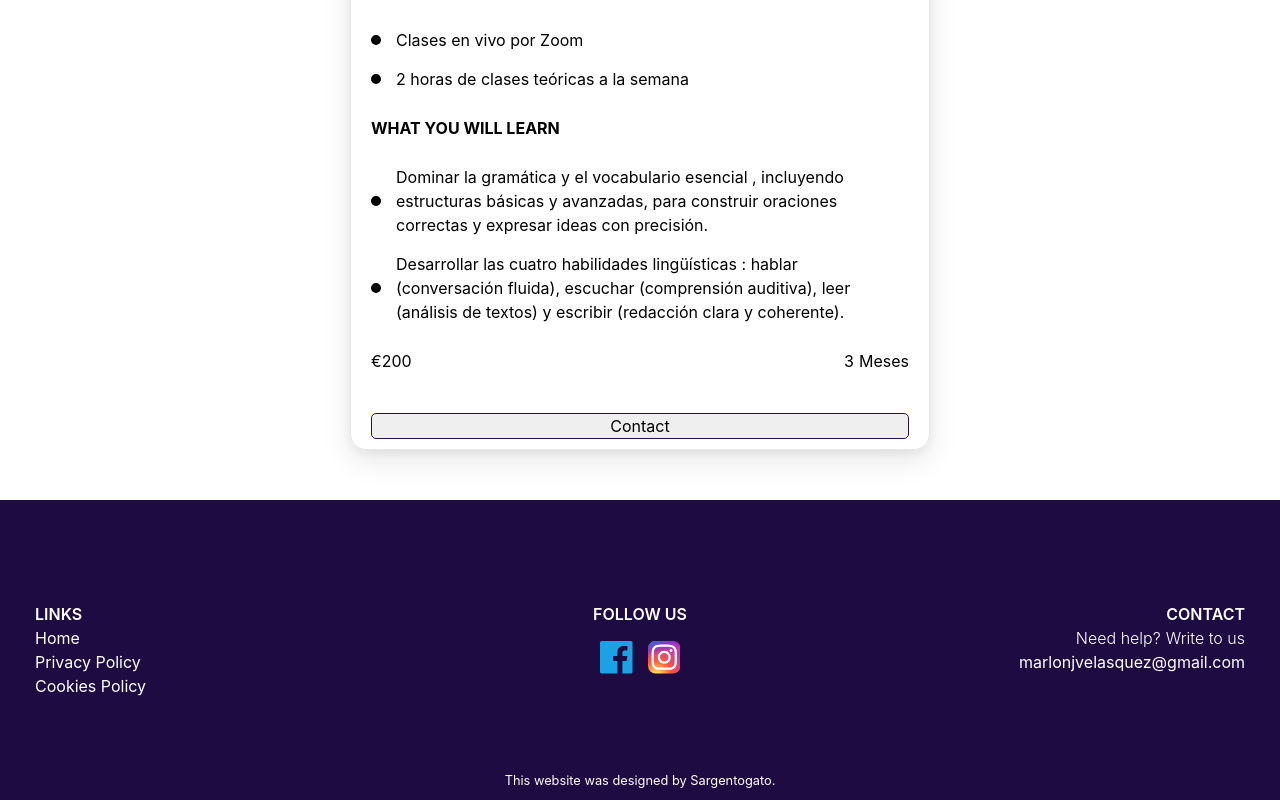
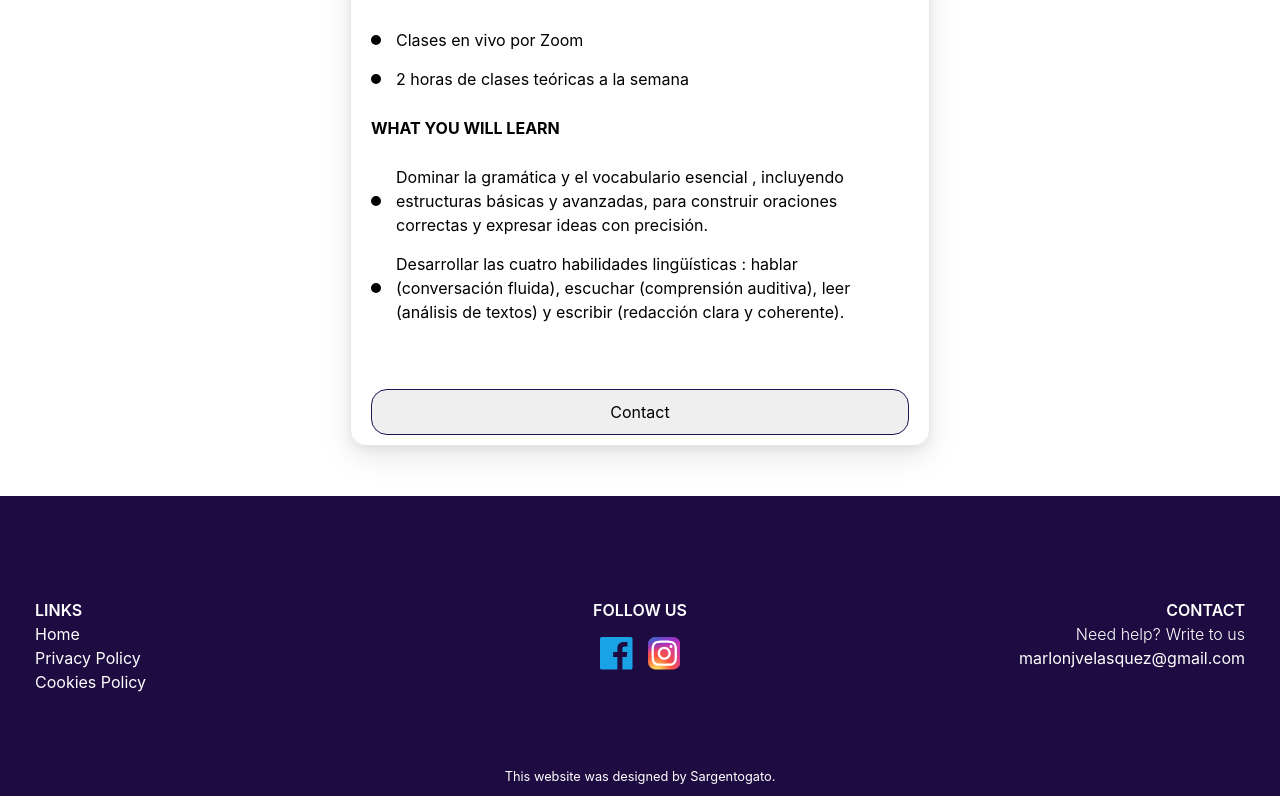
Before and after one commit to sargentogato/laguagues-web, a Vue app: page /#/german-courses in a window 1280 px wide. Shown: the part 1590-2390 px from the top of the page. Built offline with nearby package versions, Linux system fonts and the light colour scheme; the HTML template or start-up script is replaced by a standard one.

Commit message:
refactor CardCourses, delete the slot to encapsulate the componente and meke it clever to avoid the parente pass and configurate it Same for MethodComponent GermanCourses, refactor to avoid pass things trough slots

```diff
--- a/src/components/cards/CardCoursesPack.vue
+++ b/src/components/cards/CardCoursesPack.vue
@@ -1,18 +1,39 @@
 <script setup lang="ts">
+  // 1. ¡AHORA IMPORTA EL ÁTOMO!
   import TitlesParagraph from '@/components/sharedComponents/TitlesParagraph.vue';
 import type { PropType } from 'vue';
 
-const props = defineProps({
+interface LearningItems {
+  messages: string[]
+}
+
+  const props = defineProps({
+    title: {
+      type:     Array as PropType<string[]>,
+      required: true,
+    },
+    includedTitle: {
+      type:     Array as PropType<string[]>,
+      required: true,
+    },
+    learnTitle: {
+      type:     Array as PropType<string[]>,
+      required: true,
+    },
+    contactButtonText: {
+      type:     String,
+      required: true,
+    },
     srcImage: {
       type:     String,
       required: true,
     },
     includedItems: {
-      type:     Array as PropType<{ messages: string[] }[]>,
+      type:     Array as PropType<LearningItems[]>,
       required: true,
     },
     learnItems: {
-      type:     Array as PropType<{ messages: string[] }[]>,
+      type:     Array as PropType<LearningItems[]>,
       required: true,
     },
     timeNumber: {
@@ -34,14 +55,27 @@ const props = defineProps({
   <article class="package__box card">
     <figure class="package__image">
       <img
-        :src=srcImage
+        :src="srcImage"
         alt="Language Team"
       />
     </figure>
     <div class="package__info">
       <div class="package__info-box">
-
-        <slot name="title"></slot>
+        <TitlesParagraph
+          tag="h3"
+          :texts="title"
+          text-color="black"
+          font-weight="bold"
+          text-transform="uppercase"
+          class="package__title"
+        />
+        <TitlesParagraph
+          tag="h4"
+          :texts="includedTitle"
+          text-color="black"
+          font-weight="bold"
+          text-transform="uppercase"
+        />
 
         <ul class="package__includes">
           <li
@@ -61,7 +95,13 @@ const props = defineProps({
           </li>
         </ul>
 
-        <slot name="learnTitle"></slot>
+        <TitlesParagraph
+          tag="h4"
+          :texts="learnTitle"
+          text-color="black"
+          font-weight="bold"
+          text-transform="uppercase"
+        />
 
         <ul class="package__learn">
           <li
@@ -81,17 +121,10 @@ const props = defineProps({
           </li>
         </ul>
 
-        <div class="package__pricing">
-          <div class="package__price-box">
-            <span class="package__price-amount">€{{ price }}</span>
-            <div class="package__price-period">
-              <span class="package__time">{{ timeNumber }}</span>
-              <span class="package__period">{{ timeText }}</span>
-            </div>
-          </div>
-        </div>
+        <div class="package__pricing"></div>
+
         <div class="package__actions">
-          <slot name="actions"></slot>
+          <button class="package__contact">{{ $t(contactButtonText) }}</button>
         </div>
       </div>
     </div>
@@ -110,8 +143,15 @@ const props = defineProps({
     padding: 10px 20px;
   }
 
-  :deep(.package__title) {
+  .package__title {
     font-size: var(--title-package-card);
+  }
+
+  .package__contact {
+    width: 100%;
+    border-radius: 5px;
+    border: 1px solid var(--tertiary-color);
+    padding: var(--padding-buttons);
   }
 
   .package__includes,
--- a/src/components/packagesCourses/MethodComponent.vue
+++ b/src/components/packagesCourses/MethodComponent.vue
@@ -1,11 +1,58 @@
-<script setup lang="ts"></script>
+<script setup lang="ts">
+// 1. ¡El hijo ahora importa el átomo!
+import TitlesParagraph from '@/components/sharedComponents/TitlesParagraph.vue';
+import type { PropType } from 'vue';
+
+// 2. Define las props para recibir los datos
+defineProps({
+  mainTitle: {
+    type:     Array as PropType<string[]>,
+    required: true,
+  },
+  highlightedTitles: {
+    type: Array as PropType<string[]>,
+  },
+  subtitle: {
+    type:     Array as PropType<string[]>,
+    required: true,
+  },
+});
+
+// 3. El hijo ahora DEFINE sus propios estilos base
+const lineHeightTitles = '1';
+const fontFamily =
+  "ui-sans-serif, system-ui, sans-serif, 'Apple Color Emoji', 'Segoe UI Emoji', 'Segoe UI Symbol', 'Noto Color Emoji'";
+</script>
 
 <template>
   <div class="metod">
     <div class="metod__box">
-      <slot name="title"></slot>
+
+      <TitlesParagraph
+        tag="h1"
+        :texts="mainTitle"
+        text-color="white"
+        font-weight="bold"
+        :font-family="fontFamily"
+        :line-height="lineHeightTitles"
+      />
+
+      <TitlesParagraph
+        v-for="(title, index) in highlightedTitles"
+        :key="index"
+        tag="h1"
+        :texts="[title]" text-color="#FFCC33"
+        font-weight="bold"
+        :font-family="fontFamily"
+        :line-height="lineHeightTitles"
+      />
+
       <div class="metod__subtitle">
-        <slot name="subtitle"></slot>
+        <TitlesParagraph
+          tag="p"
+          :texts="subtitle"
+          :font-family="fontFamily"
+        />
       </div>
     </div>
   </div>
--- a/src/views/courses/GermanCourses.vue
+++ b/src/views/courses/GermanCourses.vue
@@ -2,17 +2,15 @@
   import CardCoursesPack from '@/components/cards/CardCoursesPack.vue';
 import MethodComponent from '@/components/packagesCourses/MethodComponent.vue';
 import MethodFeatureBoxes from '@/components/packagesCourses/MethodFeatureBoxes.vue';
-import TitlesParagraph from '@/components/sharedComponents/TitlesParagraph.vue';
 import { ref } from 'vue';
 
-  const lineHeightTitles = '1';
-
-  //fuente para los títulos
-  const fontFamily =
-    "ui-sans-serif, system-ui, sans-serif, 'Apple Color Emoji', 'Segoe UI Emoji', 'Segoe UI Symbol', 'Noto Color Emoji'";
+  const mainTitle = ['Con el Método Mengel®:'];
+  const highlightedTitles = ['el idioma se ordena, y tú', 'también'];
+  const subtitle = [
+    'Cuando el alemán deja de ser un caos y se convierte en un camino lógico y motivador',
+  ];
 
   const featuresData = ref([
-  // Caja 1: Usa un icono por defecto para todos
     {
       title:    ['💡 ¿Qué lo hace diferente?'],
       subtitle: [
@@ -28,8 +26,10 @@ const featuresData = ref([
     },
     // Caja 2: Usa otro icono por defecto
     {
-    title:       ['✅ ¿Por qué elegirnos?'],
-    subtitle:    ['Frente a métodos genéricos que te dejan solo, el nuestro es un sistema único que te acompaña, te organiza y se enfoca en que entiendas de verdad:'],
+      title:    ['✅ ¿Por qué elegirnos?'],
+      subtitle: [
+        'Frente a métodos genéricos que te dejan solo, el nuestro es un sistema único que te acompaña, te organiza y se enfoca en que entiendas de verdad:',
+      ],
       defaultIcon: '✔️', // Icono por defecto para esta caja
       texts:       [
         { text: 'Método único, desarrollado especialmente para hispanohablantes' },
@@ -41,9 +41,11 @@ const featuresData = ref([
     },
     // Caja 3: Mezcla iconos por defecto y específicos
     {
-    title:       ['🧩 Como un puzle perfecto'],
-    subtitle:    ['Cada pieza en su lugar correcto. Cada regla con su momento. Cada paso con su propósito.'],
-    defaultIcon: '🔹',  // Icono por defecto para esta caja
+      title:    ['🧩 Como un puzle perfecto'],
+      subtitle: [
+        'Cada pieza en su lugar correcto. Cada regla con su momento. Cada paso con su propósito.',
+      ],
+      defaultIcon: '🔹', // Icono por defecto para esta caja
       texts:       [
         { text: 'Resultado: seguridad y autonomía durante el aprendizaje' },
         { text: 'Aquí no te lanzamos al alemán, te llevamos de la mano...' },
@@ -91,85 +93,26 @@ const featuresData = ref([
 </script>
 
 <template>
-  <MethodComponent>
-    <template #title>
-      <TitlesParagraph
-        tag="h1"
-        :texts="['Con el Método Mengel®:']"
-        text-color="white"
-        font-weight="bold"
-        :font-family="fontFamily"
-        :line-height="lineHeightTitles"
+  <MethodComponent
+    :main-title="mainTitle"
+    :highlighted-titles="highlightedTitles"
+    :subtitle="subtitle"
   />
-      <TitlesParagraph
-        tag="h1"
-        :texts="['el idioma se ordena, y tú']"
-        text-color="#FFCC33"
-        font-weight="bold"
-        :font-family="fontFamily"
-        :line-height="lineHeightTitles"
-      />
-      <TitlesParagraph
-        tag="h1"
-        :texts="['también']"
-        text-color="#FFCC33"
-        font-weight="bold"
-        :font-family="fontFamily"
-        :line-height="lineHeightTitles"
-      />
-    </template>
-    <template #subtitle>
-      <TitlesParagraph
-        tag="p"
-        :texts="[
-          'Cuando el alemán deja de ser un caos y se convierte en un camino lógico y motivador',
-        ]"
-        :font-family="fontFamily"
-      />
-    </template>
-  </MethodComponent>
-
   <MethodFeatureBoxes :items="featuresData" />
 
   <div class="germanSection">
     <CardCoursesPack
+      :title="title"
+      :included-title="includedTitle"
+      :learn-title="learnTitle"
       src-image="images/courses/learGerman-language-team.webp"
       :includedItems="includedItems"
       :learn-items="learnItems"
       :time-number="timeNumber"
       :time-text="timeText"
       :price="price"
-    >
-      <template #title>
-        <TitlesParagraph
-          tag="h3"
-          :texts="title"
-          text-color="black"
-          font-weight="bold"
-          text-transform="uppercase"
-          :custom-class="'package__title'"
+      :contact-button-text="contactButtonText"
     />
-        <TitlesParagraph
-          tag="h4"
-          :texts="includedTitle"
-          text-color="black"
-          font-weight="bold"
-          text-transform="uppercase"
-        />
-      </template>
-      <template #learnTitle>
-        <TitlesParagraph
-          tag="h4"
-          :texts="learnTitle"
-          text-color="black"
-          font-weight="bold"
-          text-transform="uppercase"
-        />
-      </template>
-      <template #actions>
-        <button class="package__contact">{{ $t(contactButtonText) }}</button>
-      </template>
-    </CardCoursesPack>
   </div>
 </template>
 
```
Lines whose indentation alone changed are shown as unchanged.
